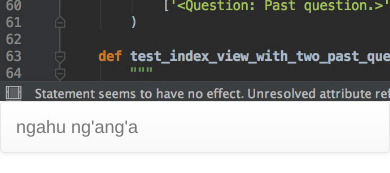
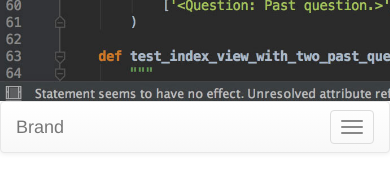
Before and after one commit to Ngahu/Personal-WebPage, a Django app: template Personal/Home/templates/Home/index.html in a window 390 px wide. Shown: the part 743-916 px from the top of the page. Run offline with Django 3.2, Linux system fonts and the light colour scheme; the template is opened without the code that fills it, so the values that code supplies are empty; some libraries are stand-ins or nearby versions.

Commit message:
this is the main header section it contains the main responsive navigation

```diff
--- a/Personal/Home/templates/Home/index.html
+++ b/Personal/Home/templates/Home/index.html
@@ -32,13 +32,60 @@ WEB & MOBILE APPS <br>
 <!--making of the RESPONSIVE NAVIGATION MENU -->
 
 <header>
-  <div class="navbar navbar-default">
-    <div class="container">
-      <div class="navbar-header">
-        <a href="#" class="navbar-brand">ngahu ng'ang'a</a>
-      </div>
+    <nav class="navbar navbar-default">
+  <div class="container-fluid">
+    <!-- Brand and toggle get grouped for better mobile display -->
+    <div class="navbar-header">
+      <button type="button" class="navbar-toggle collapsed" data-toggle="collapse" data-target="#bs-example-navbar-collapse-1" aria-expanded="false">
+        <span class="sr-only">Toggle navigation</span>
+        <span class="icon-bar"></span>
+        <span class="icon-bar"></span>
+        <span class="icon-bar"></span>
+      </button>
+      <a class="navbar-brand" href="#">Brand</a>
     </div>
-  </div>
+
+    <!-- Collect the nav links, forms, and other content for toggling -->
+    <div class="collapse navbar-collapse" id="bs-example-navbar-collapse-1">
+      <ul class="nav navbar-nav">
+        <li class="active"><a href="#">Link <span class="sr-only">(current)</span></a></li>
+        <li><a href="#">Link</a></li>
+        <li class="dropdown">
+          <a href="#" class="dropdown-toggle" data-toggle="dropdown" role="button" aria-haspopup="true" aria-expanded="false">Dropdown <span class="caret"></span></a>
+          <ul class="dropdown-menu">
+            <li><a href="#">Action</a></li>
+            <li><a href="#">Another action</a></li>
+            <li><a href="#">Something else here</a></li>
+            <li role="separator" class="divider"></li>
+            <li><a href="#">Separated link</a></li>
+            <li role="separator" class="divider"></li>
+            <li><a href="#">One more separated link</a></li>
+          </ul>
+        </li>
+      </ul>
+      <form class="navbar-form navbar-left">
+        <div class="form-group">
+          <input type="text" class="form-control" placeholder="Search">
+        </div>
+        <button type="submit" class="btn btn-default">Submit</button>
+      </form>
+      <ul class="nav navbar-nav navbar-right">
+        <li><a href="#">Link</a></li>
+        <li class="dropdown">
+          <a href="#" class="dropdown-toggle" data-toggle="dropdown" role="button" aria-haspopup="true" aria-expanded="false">Dropdown <span class="caret"></span></a>
+          <ul class="dropdown-menu">
+            <li><a href="#">Action</a></li>
+            <li><a href="#">Another action</a></li>
+            <li><a href="#">Something else here</a></li>
+            <li role="separator" class="divider"></li>
+            <li><a href="#">Separated link</a></li>
+          </ul>
+        </li>
+      </ul>
+    </div><!-- /.navbar-collapse -->
+  </div><!-- /.container-fluid -->
+</nav>
+
 </header>
 
 
```
